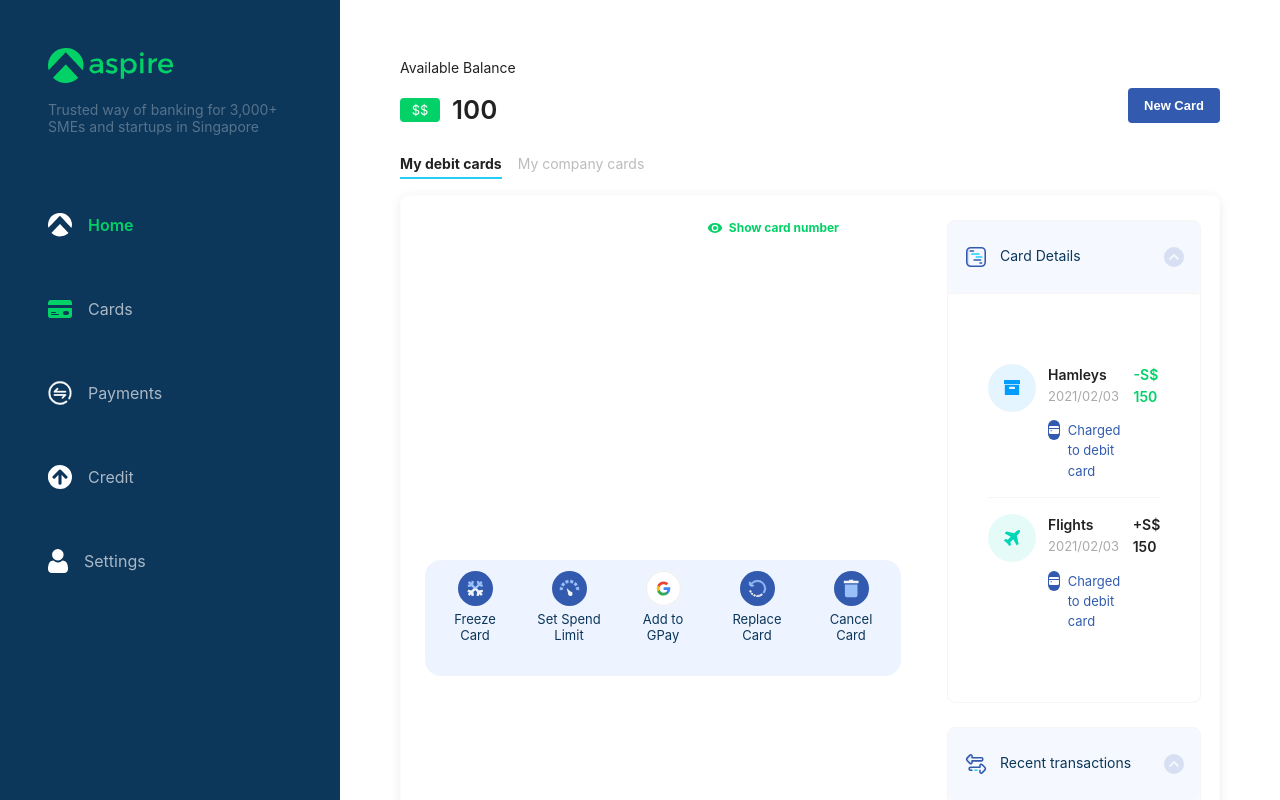
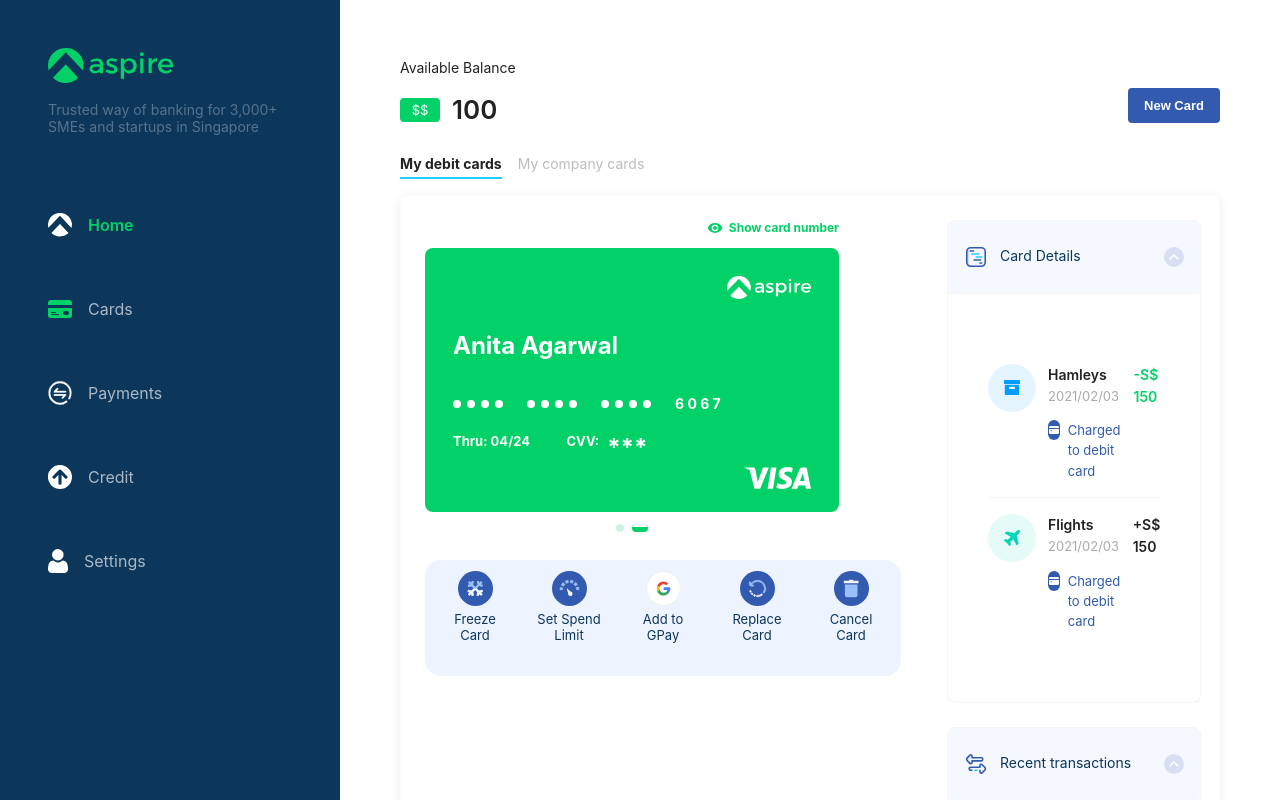
Before and after one commit to Bhavin789/aspire-app, a React (Create React App) app: page / in a window 1280 px wide. Shown: the top 800 px of the page. Built offline with nearby package versions, Linux system fonts and the light colour scheme; the HTML template or start-up script is replaced by a standard one.

Commit message:
feat: add support for redux toolkit

```diff
--- a/package.json
+++ b/package.json
@@ -3,10 +3,12 @@
   "version": "0.1.0",
   "private": true,
   "dependencies": {
+    "@reduxjs/toolkit": "^2.2.5",
     "antd": "^5.17.3",
     "lodash.debounce": "^4.0.8",
     "react": "^18.3.1",
     "react-dom": "^18.3.1",
+    "react-redux": "^9.1.2",
     "react-scripts": "5.0.1",
     "styled-components": "^6.1.11",
     "typescript": "^4.4.2",
--- a/src/index.tsx
+++ b/src/index.tsx
@@ -4,7 +4,10 @@
 import App from "./App";
 import reportWebVitals from "./reportWebVitals";
 
+import { Provider } from "react-redux";
+
 import { createGlobalStyle } from "styled-components";
+import { store } from "./store/store";
 
 const GlobalStyle = createGlobalStyle`
   body, html {
@@ -23,7 +26,9 @@
 root.render(
     <React.StrictMode>
         <GlobalStyle />
-        <App />
+        <Provider store={store}>
+            <App />
+        </Provider>
     </React.StrictMode>
 );
 
--- a/src/pages/cards/CardPage.tsx
+++ b/src/pages/cards/CardPage.tsx
@@ -69,7 +69,6 @@
                 style={{
                     padding: 24,
                     minHeight: 280,
-                    // background: colorBgContainer,
                     borderRadius: borderRadiusLG,
                     display: "flex",
                     gap: 46,
--- a/src/pages/cards/components/NewCardModal.tsx
+++ b/src/pages/cards/components/NewCardModal.tsx
@@ -10,6 +10,8 @@
     CARDS_LOCAL_STORAGE_KEY
 } from "../../../constants/common";
 import Input from "../../../components/generic/Input";
+import { useDispatch } from "react-redux";
+import cardsSlice from "../../../store/slices/cardsSlice";
 
 const ContentWrapper = styled.div`
     min-height: 200px;
@@ -42,22 +44,11 @@
         setIsModalOpen(true);
     };
 
-    const saveCardDetails = (cardDetails: CreditCardDetails) => {
-        const existingCards = localStorage.getItem(CARDS_LOCAL_STORAGE_KEY);
-        let cardsArray: CreditCardDetails[] = existingCards
-            ? JSON.parse(existingCards)
-            : [];
-
-        cardsArray.push(cardDetails);
-        localStorage.setItem(
-            CARDS_LOCAL_STORAGE_KEY,
-            JSON.stringify(cardsArray)
-        );
-    };
+    const dispatch = useDispatch();
 
     const handleOk = () => {
         const cardDetails = generateRandomCreditCardDetails(cardName);
-        saveCardDetails(cardDetails);
+        dispatch(cardsSlice.actions.appendCardDetails(cardDetails));
         setIsModalOpen(false);
     };
 
--- a/src/pages/cards/components/cards-area/cards/CardsCarousel.tsx
+++ b/src/pages/cards/components/cards-area/cards/CardsCarousel.tsx
@@ -1,10 +1,11 @@
 import { styled } from "styled-components";
 import Carousel from "../../../../../components/generic/Carousel";
 import { CARDS_LOCAL_STORAGE_KEY } from "../../../../../constants/common";
-import { CreditCardDetails } from "../../../../../types/CardDetails";
 import Card from "./Card";
 import ShowCard from "./ShowCard";
 import { useEffect } from "react";
+import { useSelector } from "react-redux";
+import { RootState } from "../../../../../store/store";
 
 const CardWrapper = styled.div`
     display: flex;
@@ -17,12 +18,9 @@
 }
 
 const CardsCarousel = ({ shouldFreezeCard }: CardsCarouselProps) => {
-    const localStorageCards =
-        localStorage.getItem(CARDS_LOCAL_STORAGE_KEY) || "[]";
+    const cards = useSelector((state: RootState) => state.cardsSlice.cards);
 
-    const cardComponents = (
-        JSON.parse(localStorageCards) as CreditCardDetails[]
-    ).map(card => {
+    const cardComponents = cards.map(card => {
         const { cardName, cardNumber, expiryDate, cvv } = card;
         return (
             <Card
@@ -34,10 +32,6 @@
         );
     });
 
-    useEffect(() => {
-        console.log("localStorage", localStorage);
-    }, [localStorage]);
-
     return (
         <CardWrapper>
             <ShowCard />
--- /dev/null
+++ b/src/store/slices/cardsSlice.ts
@@ -0,0 +1,40 @@
+import { createSlice } from "@reduxjs/toolkit";
+import type { PayloadAction } from "@reduxjs/toolkit";
+
+import { CreditCardDetails } from "../../types/CardDetails";
+
+interface CounterState {
+    cards: CreditCardDetails[];
+}
+
+const initialState: CounterState = {
+    cards: [
+        {
+            cardName: "Bhavin Agarwal",
+            cardNumber: "7433 4605 7924 7857",
+            cvv: 166,
+            expiryDate: "12/28"
+        },
+        {
+            cardName: "Anita Agarwal",
+            cardNumber: "7132 2040 0984 6067",
+            cvv: 609,
+            expiryDate: "04/24"
+        }
+    ]
+};
+
+export const cardsSlice = createSlice({
+    name: "card",
+    initialState,
+    reducers: {
+        appendCardDetails: (
+            state,
+            action: PayloadAction<CreditCardDetails>
+        ) => {
+            state.cards.push(action.payload);
+        }
+    }
+});
+
+export default cardsSlice;
--- /dev/null
+++ b/src/store/store.ts
@@ -0,0 +1,11 @@
+import { configureStore } from "@reduxjs/toolkit";
+import cardsSlice from "./slices/cardsSlice";
+
+export const store = configureStore({
+    reducer: {
+        cardsSlice: cardsSlice.reducer
+    }
+});
+
+export type RootState = ReturnType<typeof store.getState>;
+export type AppDispatch = typeof store.dispatch;
```
Also changed, not shown: 1 other file (tests, documents, lock files or other folders).
